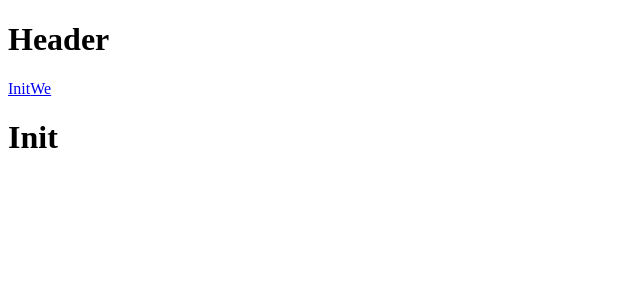
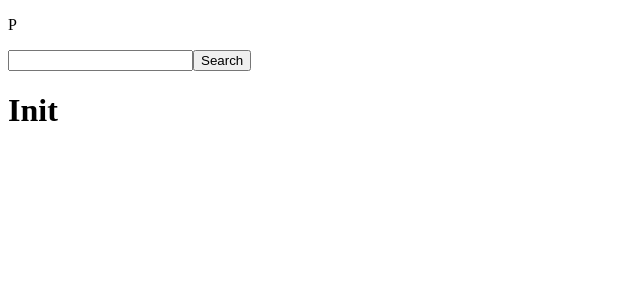
Before and after one commit to freddyarteaga/producthuntnext, a Next.js app: page / in a window 1280 px wide. Shown: the top 300 px of the page, without its empty margins (0-640 px from the left). Built offline with nearby package versions, Linux system fonts and the light colour scheme.

Commit message:
adding elements to the header

```diff
--- /dev/null
+++ b/components/layout/Header.js
@@ -0,0 +1,23 @@
+import React from 'react';
+import Search from '../ui/Search'
+
+const Header = () => {
+    return (
+        <header>
+            <div>
+                <div>
+                    <p>P</p>
+
+                    <Search />
+
+                    {/* Nav Here */}
+                </div>
+                <div>
+                    {/* Admin Menu */}
+                </div>
+            </div>
+        </header>
+     );
+}
+
+export default Header;
--- a/components/layout/Layout.js
+++ b/components/layout/Layout.js
@@ -1,15 +1,11 @@
 import React from 'react';
 import Link from 'next/link'
+import Header from './Header';
 
 const Layout = props => {
     return (
         <>
-            <h1>Header</h1>
-
-            <nav>
-                <Link href='/'>Init</Link>
-                <Link href='/we'>We</Link>
-            </nav>
+            <Header />
 
             <main>
                 {props.children}
--- /dev/null
+++ b/components/ui/Search.js
@@ -0,0 +1,12 @@
+import React from 'react';
+
+const Search = () => {
+    return (
+        <form>
+            <input type='text' />
+            <button type='submit'>Search</button>
+        </form>
+     );
+}
+
+export default Search;
```
